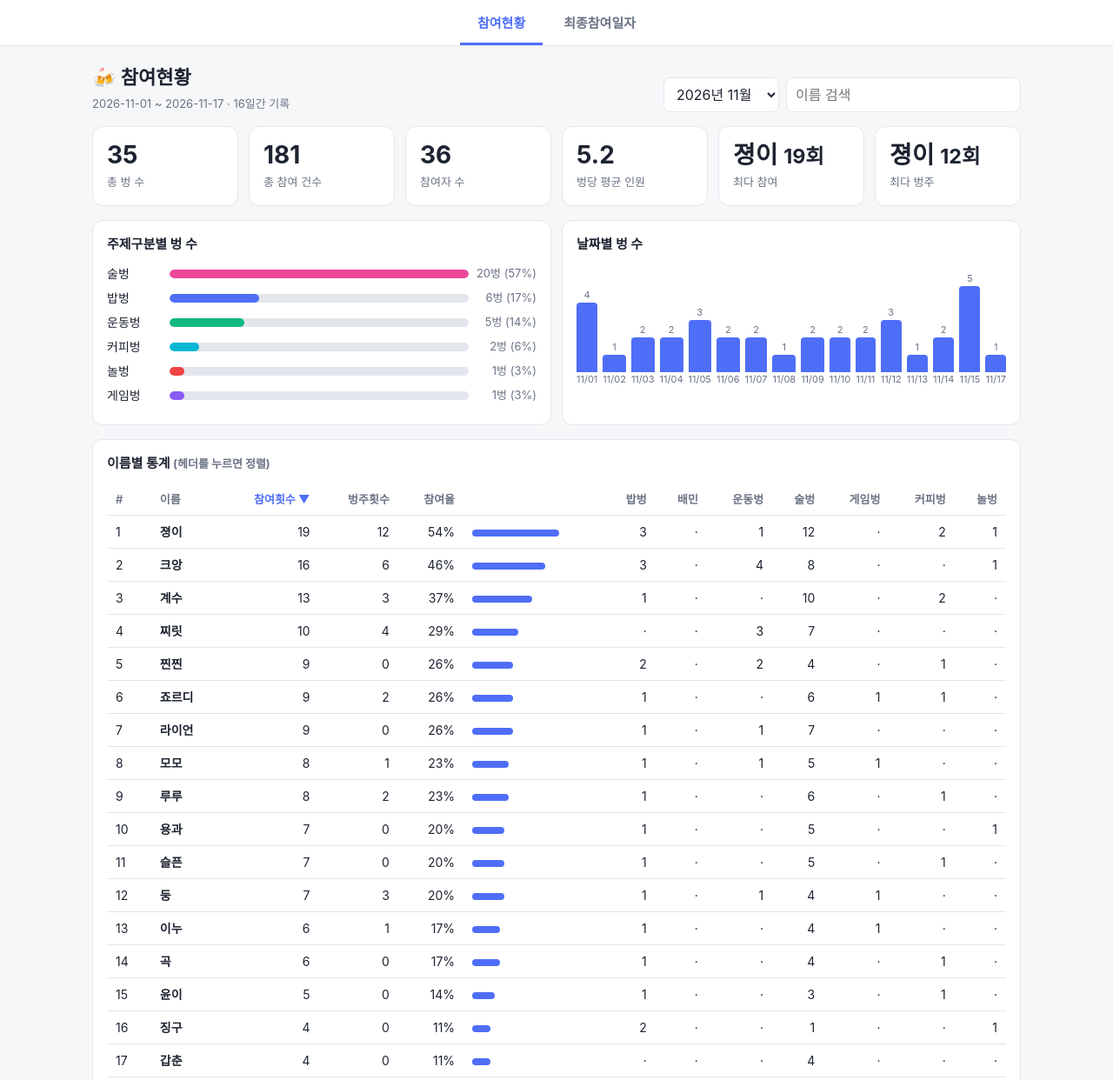
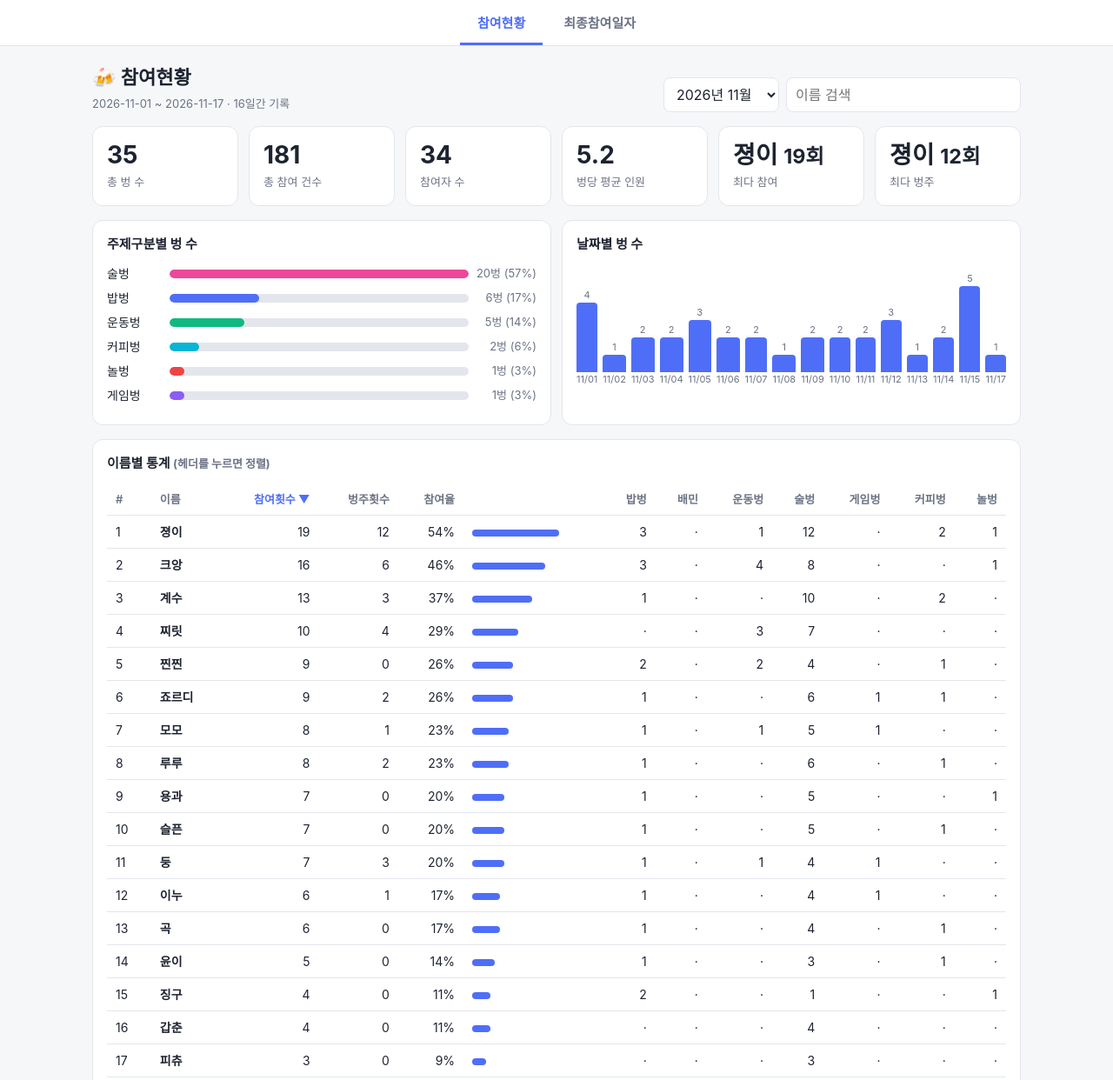
Before and after one commit to jslee0205/dashboard, a plain HTML site: page index.html in a window 1280 px wide. Shown: the top 1242 px of the page at 87% size. Drawn offline with Linux system fonts and the light colour scheme.

Commit message:
Add files via upload

```diff
--- a/index.html
+++ b/index.html
@@ -224,7 +224,7 @@ function render(){
   data.forEach(r=>{
     if(!pp.has(r.name))pp.set(r.name,{name:r.name,part:0,host:0,cats:{}});
     const p=pp.get(r.name);p.part++;if(r.host)p.host++;p.cats[r.cat]=(p.cats[r.cat]||0)+1;});
-  let people=[...pp.values()];
+  let people=[...pp.values()].filter(p=>!window.MEMBERS||window.MEMBERS.includes(p.name));
   people.forEach(p=>{p.rate=events.length?p.part/events.length:0;cats.forEach(c=>p['c:'+c]=p.cats[c]||0)});
   const total=data.length, dates=[...new Set(data.map(r=>r.date))].sort();
   $('range').textContent=dates.length?`${dates[0]} ~ ${dates[dates.length-1]} · ${dates.length}일간 기록`:'데이터 없음';
@@ -261,13 +261,13 @@ function render(){
 
 }
 $('month').onchange=render;$('q').oninput=render;
-load(RAW);
+window.renderP1=render;load(RAW);
 })();
 
 /* ---------- 최종참여일자 (온라인 제외) ---------- */
 (function(){
 const MEMBERS="찌릿 계수 둥 졍이 크앙 갑춘 강인 거북 곡 깡깡 꾸꾸 누누 동구 동동 동혁 두두 디디 땅땅 루루 루새 만보 모과 모모 미르 민몽 선율 수찬 슬픈 시오 시온 어피치 용과 용용 워니 윤이 으차 이누 이동규 이미 정크 제이 죠르디 직콩 징구 찐찐 춘식 커피 탄산 테리 투브 피츄 해영 혀니 현".split(" ");
-let info={},sort="recent",open=new Set(),NE=0;
+window.MEMBERS=MEMBERS;let info={},sort="recent",open=new Set(),NE=0;
 const $=id=>document.getElementById(id);
 const fmt=d=>d.replace(/-/g,". ");
 const dow=d=>"일월화수목금토"[new Date(d).getDay()];
@@ -304,7 +304,7 @@ function render(){
 $("q2").oninput=render;
 document.querySelectorAll("#p2 button").forEach(b=>b.onclick=()=>{sort=b.dataset.s;document.querySelectorAll("#p2 button").forEach(x=>x.classList.toggle("on",x===b));render()});
 $("list2").onclick=e=>{const r=e.target.closest(".row");if(!r)return;const n=r.dataset.n;open.has(n)?open.delete(n):open.add(n);r.classList.toggle("open")};
-window.onData=build;build();
+window.onData=build;build();if(window.renderP1)window.renderP1();
 })();
 </script>
 </body>
```
